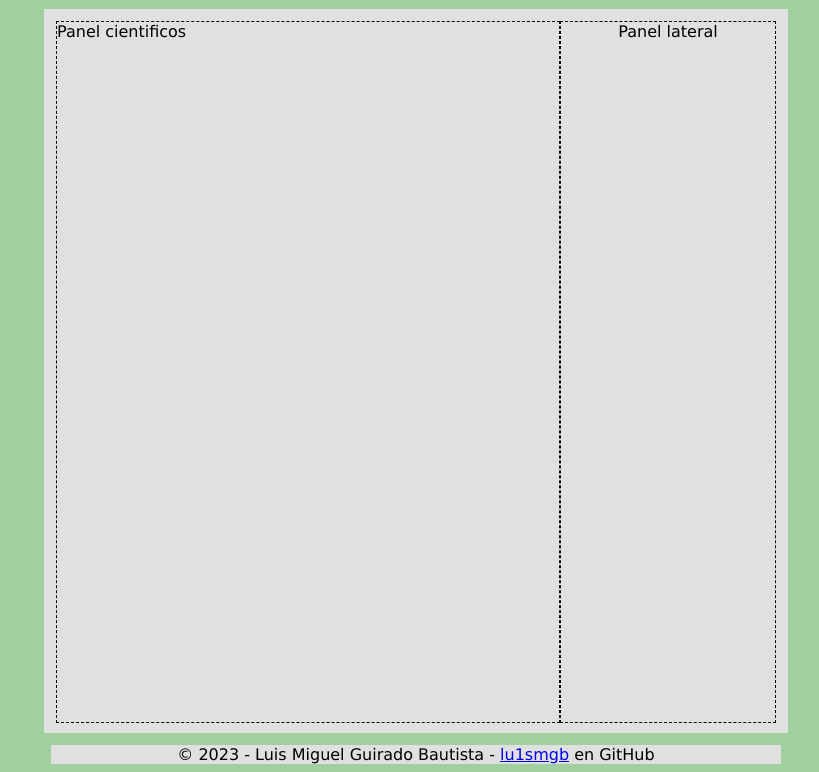
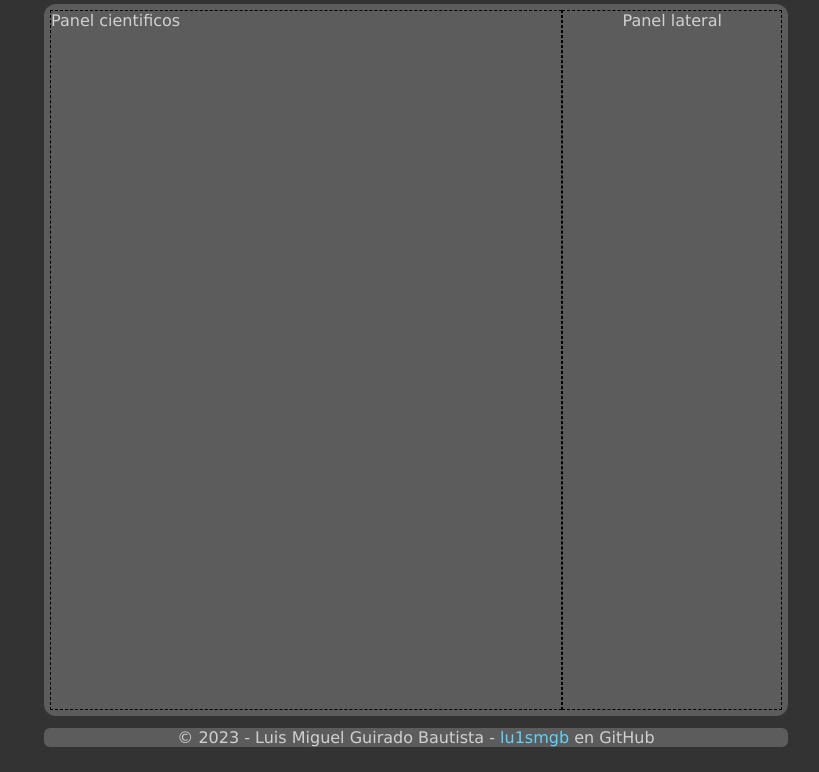
Before and after one commit to lu1smgb/SIBW-Frontend, a plain HTML site: page portada.html in a window 1280 px wide. Shown: the part 138-910 px from the top of the page, without its empty margins (224-1043 px from the left). Drawn offline with Linux system fonts and the light colour scheme.

Commit message:
Updated portada
Actualizados los estilos y la estructura, aunque todavia quedan cosas pendientes

```diff
--- a/css/portada.css
+++ b/css/portada.css
@@ -1,36 +1,79 @@
 /* Estilo para todos los bloques de la pagina web */
 * {
-    font-family: Verdana;
-    border-width: 1px;
+    font-family: Verdana;  /* Fuente por defecto */
+    border-width: 1px;     /* Grosor de borde por defecto */
+    border-color: #000000;
 }
 
-/* Para el cuerpo */
+html {
+    background-color: #333333; /* Color de fondo */
+}
+
+/* TODO: Responsive cutre, arreglar con medidas viewport */
 body {
-    background-image: url("???");
     margin-left: 20%;
     margin-right: 20%;
 }
 
-html {
-    background-color: #a0d0a0;
+/** --- Cabecera de la página --- */
+header {
+    margin: 12px;
+    padding: 12px;
+    background-color: #5c5c5c;
+    border-radius: 12px;
 }
 
-/* Cabecera de la pagina web */
-
-header > .quote {
+/* Titulo y eslogan de la pagina web */
+header > .quote, .titulo {
     font-style: italic;
+    color: #d0d0d0;
+    margin: 6px;
 }
 
-.logotipo {
-    float: left;
-    width: 50px;
-    height: 50px;
-    margin: 12px;
-    margin-bottom:24px;
+/** --- Bloque de menús --- */
+/* TODO: Que los enlaces estén centrados en el bloque */
+nav {
+    background-color: #5c5c5c;
+    border-radius: 12px;
 }
 
-.titulo {
-    font-style: italic;
+/*---------------------------------------------------------------------------------*/
+/** --- Estilo de los enlaces --- */
+
+a {
+    text-decoration: none; /* Los enlaces no están subrayados */
+}
+
+/* No visitado */
+a:link {
+    color: #60d2ff;
+}
+
+/* Visitado */
+a:visited {
+    color: #008cff;
+}
+
+/* Cuando pones el cursor por encima */
+a:hover {
+    color: #7acaff;
+}
+
+/* Al hacer click */
+a:active {
+    color: #ffffff;
+    font-weight:750;
+}
+/*---------------------------------------------------------------------------------*/
+
+/* Estilo del logotipo de la esquina superior izquierda */
+.logotipo {
+    float: left; /* A la izquierda del titulo y del eslogan */
+    /* Resolución */
+    width: 80px;
+    height: 80px;
+    margin: 8px;
+    border-radius: 50%; /* Imagen redonda, como en el Mockup */
 }
 
 /* Panel principal */
@@ -40,35 +83,35 @@ header > .quote {
     display:grid;
     grid-template-columns: 70% 30%;
     margin: 12px;
-    padding: 12px;
+    padding: 6px;
     width: auto;
     height: 700px;
     /* Estilos */
-    background-color: #e0e0e0;
+    background-color: #5c5c5c;
+    color: #d0d0d0;
+    border-radius: 12px;
 }
 
 /* Bloque que contiene a los cientificos */
 section {
-    float: left;
-    border-style: dashed;
-    width: auto;
-    height: 700px;
+    float: left; /* A la izquierda */
+    border-style: dashed; /*! DEBUG */
 }
 
-/* Panel lateral, usamos la definicion de HTML */
+/* Panel lateral por defecto de HTML */
 aside {
-    /* background-color:blue; */
     float: right;
-    border-style: dashed;
-    width: auto;
-    height: 700px;
-    text-align: center;
+    border-style: dashed; /*! DEBUG */
+    text-align: center; /* Texto centrado, como en el Mockup */
+    justify-content: center;
 }
 
 /* Pie de pagina */
 footer {
-    margin-left: 2.5%;
-    margin-right: 2.5%;
-    background-color: #e0e0e0;
+    margin-left: 12px;
+    margin-right: 12px;
+    background-color: #5c5c5c;
     text-align: center;
+    border-radius: 6px;
+    color: #d0d0d0;
 }
--- a/portada.html
+++ b/portada.html
@@ -6,39 +6,60 @@
 <!DOCTYPE html>
 <html>
 
+<!-- CABECERA HTML: Metadatos de la página -->
+
 <head>
+    <!--Codificación del texto-->
     <meta charset="UTF-8">
+    <!--La página se adapta al ancho de la pantalla-->
     <meta name="viewport" content="width=device-width, initial-scale=1.0">
+    <!--Palabras clave, descripción y autor del sitio-->
+    <meta name="keywords" content="cientifico, biografia, ciencia">
+    <meta name="description" content="Conoce a las personas que cambiaron el mundo">
+    <meta name="author" content="lu1smgb">
     <!--Titulo, estilo e icono en el navegador-->
     <title>Behind Our Scientists</title>
     <link rel="stylesheet" href="css/portada.css">
     <link rel="icon" href="images/logotipo.jpg">
 </head>
 
+<!-- CUERPO HTML: Contenido de la página -->
+
 <body>
+
+    <!-- CABECERA -->
     <header>
+        <!-- Logotipo, titulo y eslogan -->
         <img class="logotipo" src="images/logotipo.jpg">
         <h1 class="titulo">Behind Our Scientists</h1>
         <p class="quote">Conoce a las personas que cambiaron el mundo</p>
+        <!-- Seccion de menús -->
         <nav>
             <a href="portada.html">Menu 1</a>
             <a href="portada.html">Menu 2</a>
             <a href="portada.html">Menu 3</a>
         </nav>
     </header>
+
+    <!-- PANEL PRINCIPAL -->
     <div class="panelPrincipal">
+        <!-- Panel con las viñetas de los científicos -->
         <section>
             Panel cientificos
+            <!--TODO: Grid con las viñetas de los científicos-->
         </section>
+        <!-- Panel lateral -->
         <aside>
             Panel lateral
         </aside>
     </div>
+
+    <!-- PIE DE PÁGINA -->
     <footer>
         © 2023 - Luis Miguel Guirado Bautista -
         <a href="https://github.com/lu1smgb">lu1smgb</a> en GitHub
     </footer>
-    </div>
+
 </body>
 
 </html>
```
